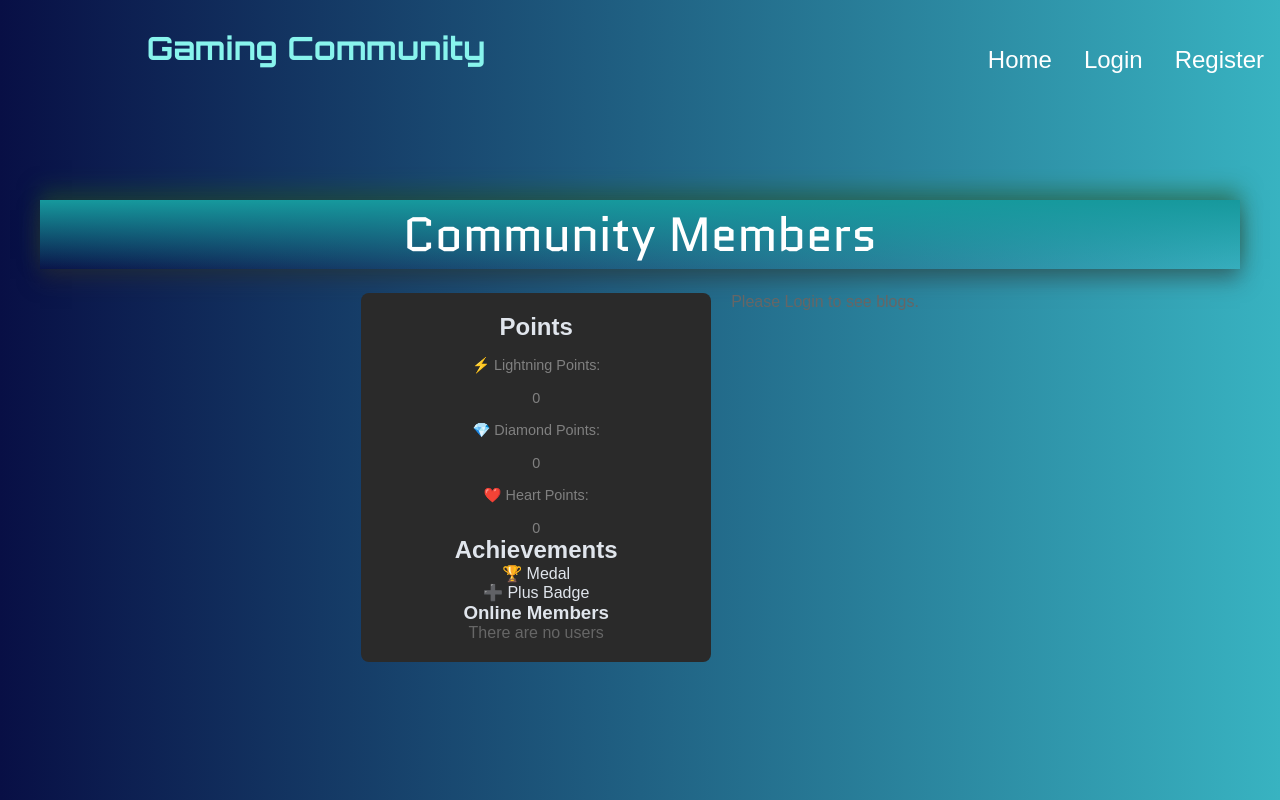
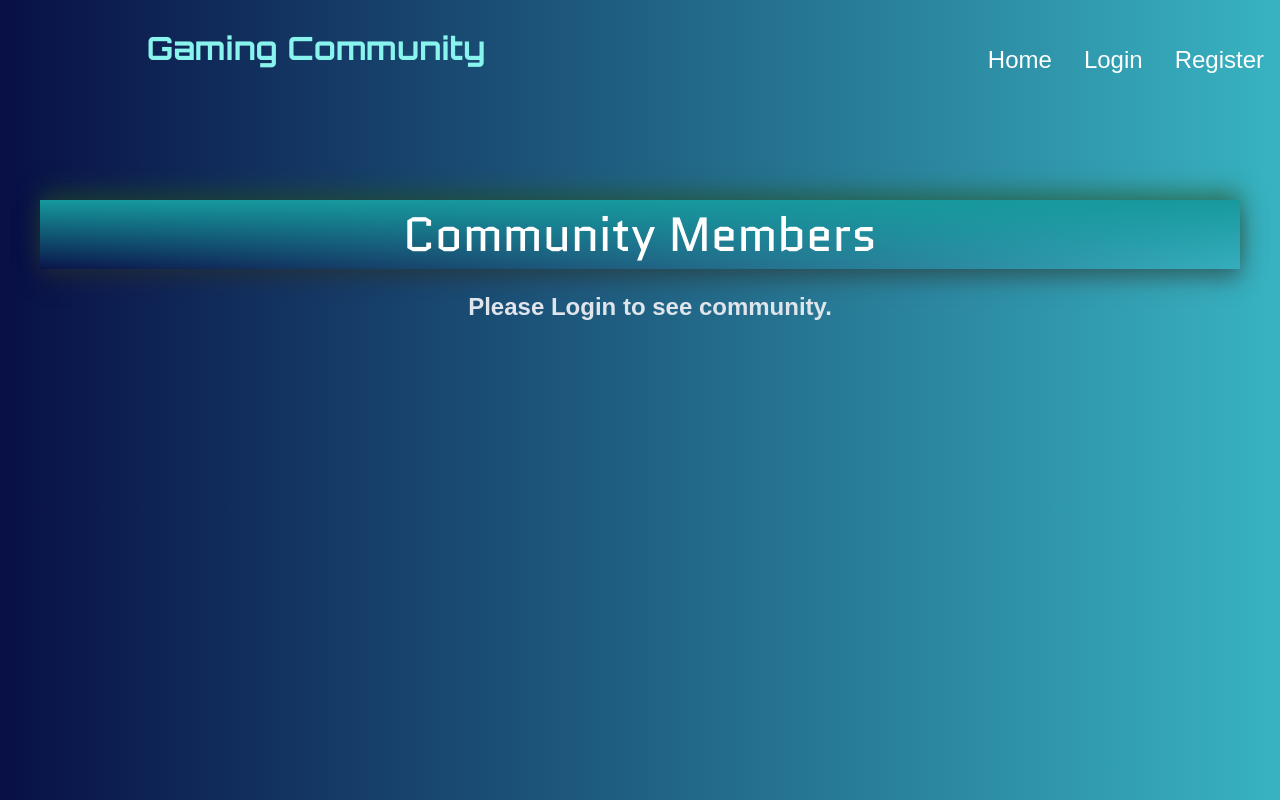
Before and after one commit to Saurabh5233/Gaming-Community, a React (Vite) app in the folder frontend/: page /community in a window 1280 px wide. Shown: the top 800 px of the page. Built offline with nearby package versions, Linux system fonts and the light colour scheme; a web font is replaced by a local one.

Commit message:
updated the pages

```diff
--- a/frontend/src/pages/Blog.jsx
+++ b/frontend/src/pages/Blog.jsx
@@ -77,7 +77,7 @@ const News=()=> {
           <NewsCard key={index} news={news} />
         ))}
       </div>
-      : <p>Please Login to see blogs.</p>}
+      : <h2>Please Login to see blogs.</h2>}
 
     </div>
     </>
--- a/frontend/src/pages/CommunityPage.jsx
+++ b/frontend/src/pages/CommunityPage.jsx
@@ -109,6 +109,14 @@ const CommunityPage = () => {
 
         <div className="community-layout">
           {/* Sidebar */}
+
+
+
+          {/* Member Cards Section */}
+          <div className="member-cards-container">
+            {token ? (
+              <>
+
                 <div className={`sidebar ${showSidebar ? "active" : ""}`}>
                   <h2>Points</h2>
                   <div className="points-section">
@@ -134,16 +142,15 @@ const CommunityPage = () => {
                 </div>
 
 
-        {/* Member Cards Section */}
-        <div className="member-cards-container">
-          {token ? (
                 <div className="member-cards">
                   {membersData.map((member, index) => (
                     <Community key={index} member={member} />
                   ))}
                 </div>
+              </>
+
             ) : (
-            <p>Please Login to see blogs.</p>
+              <h2>Please Login to see community.</h2>
             )}
           </div>
         </div>
--- a/frontend/src/pages/Games.jsx
+++ b/frontend/src/pages/Games.jsx
@@ -95,7 +95,7 @@ const Games = () => {
           <GameCard key={index} Game={Game} />
         ))}
       </div>
-      : <p>Please Login to see games.</p>}
+      : <h2>Please Login to see games.</h2>}
 
     </div>
     </div>
```
Lines whose indentation alone changed are shown as unchanged.
